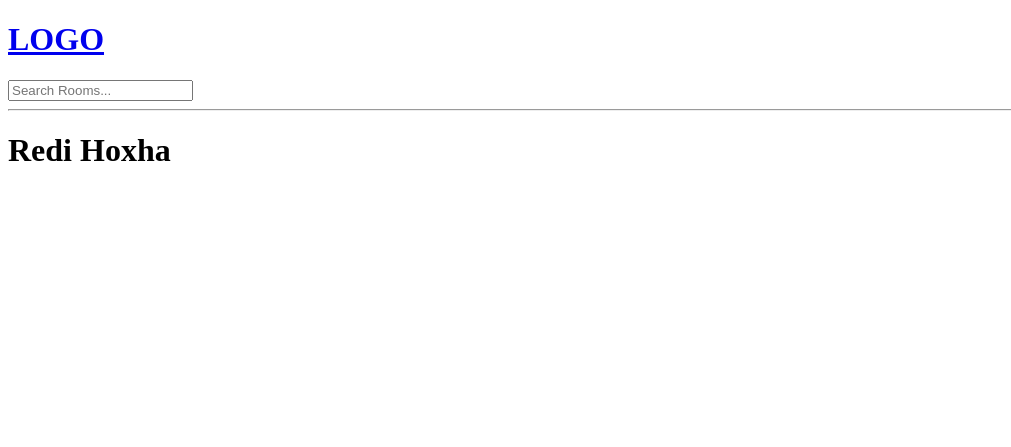
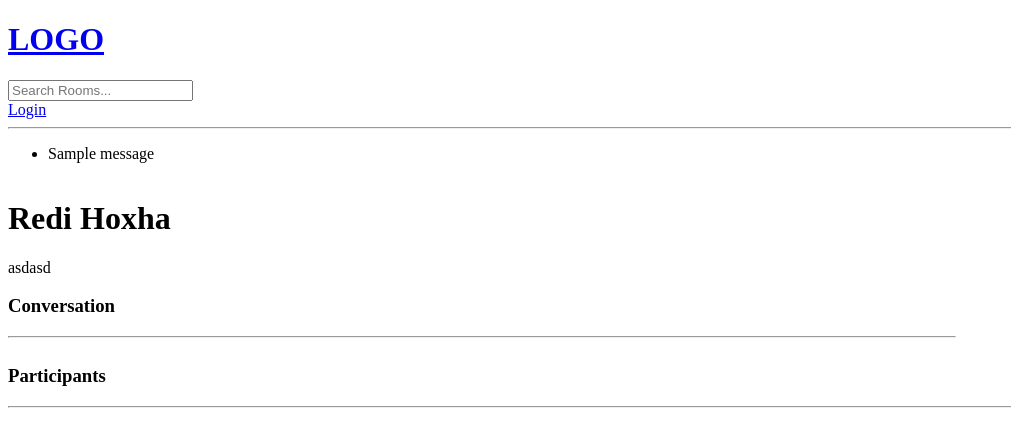
Before and after one commit to redih1994/studybud, a Django app: page /room/6/ in a window 1280 px wide. Shown: the top 447 px of the page, without its empty margins (0-1011 px from the left). Run offline with Django 4.2, Linux system fonts and the light colour scheme; data comes from the database, SQL or seed files in the repository; both versions use the stored data as it was after the commit; one stand-in notice (Sample message) is shown.

Commit message:
Create a login interface for the users, adding user permissions, adding messages to the rooms and participants.

```diff
--- a/base/models.py
+++ b/base/models.py
@@ -13,7 +13,7 @@ class Room(models.Model):
     topic = models.ForeignKey(Topic, on_delete=models.SET_NULL, null=True)
     name = models.CharField(max_length=200)
     description = models.TextField(null=True, blank=True)
-    #participants =
+    participants = models.ManyToManyField(User, related_name='participants', blank=True)
     updated = models.DateTimeField(auto_now=True)
     created = models.DateTimeField(auto_now_add=True)
 
--- a/base/templates/base/delete.html
+++ b/base/templates/base/delete.html
@@ -5,7 +5,7 @@
 
 <form method="POST" action="">
   {% csrf_token %}
-  <p>Are you sure that you want to delete the room "{{obj}}"?</p>
+  <p>Are you sure that you want to delete the "{{obj}}"?</p>
   <div>
       <a href="{{request.META.HTTP_REFERER}}">Go Back</a>
       <input type="submit" value="Confirm"/>
--- a/base/templates/base/home.html
+++ b/base/templates/base/home.html
@@ -27,8 +27,10 @@
         <a href="{% url 'create-room' %}">Create Room</a>
         {% for room in rooms %}
         <div>
+            {% if request.user == room.host %}
             <a href="{% url 'update-room' room.id %}">Edit</a>
             <a href="{% url 'delete-room' room.id %}">Delete</a>
+            {% endif %}
             <span>@{{ room.host.username }}</span>
             <h5>{{room.id}} -- <a href="{% url 'room' room.id %}">{{room.name}}</a></h5>
             <small>{{ room.topic.name }}</small>
--- a/base/templates/base/main.html
+++ b/base/templates/base/main.html
@@ -7,6 +7,14 @@
 <body>
         {% include 'base/navbar.html' %}
 
+        {% if messages %}
+            <ul class="messages">
+                {% for message in messages %}
+                <li>{{ message }}</li>
+                {% endfor %}
+        </ul>
+        {% endif %}
+
         {% block content %}
 
         {% endblock %}
--- a/base/templates/base/navbar.html
+++ b/base/templates/base/navbar.html
@@ -8,4 +8,11 @@
     </label>
 </form>
 
+{% if request.user.is_authenticated %}
+<p>Hello {{ request.user }}</p>
+<a href="{% url 'logout' %}">Logout</a>
+{% else %}
+<a href="{% url 'login' %}">Login</a>
+{% endif %}
+
 <hr>
--- a/base/templates/base/room.html
+++ b/base/templates/base/room.html
@@ -1,5 +1,53 @@
 {% extends 'base/main.html' %}
 
 {% block content %}
-<h1>{{room.name}}</h1>
+
+<style>
+    .room-container{
+        display: grid;
+        grid-template-columns: 3fr 1fr;
+    }
+</style>
+
+<div class="room-container">
+    <div>
+        <h1>{{room.name}}</h1>
+            <p>{{ room.description }}</p>
+
+
+            <div class="comment-wrapper">
+                <h3>Conversation</h3>
+                <hr>
+                {% for message in room_messages %}
+                    <div>
+                        {% if request.user == message.user %}
+                        <a href="{% url 'delete-message' message.id%}">Delete</a>
+                        {% endif %}
+                        <small>@{{ message.user }}   {{ message.created|timesince }} ago</small>
+                        <p>{{ message.body }}</p>
+                        <hr>
+
+                    </div>
+                {% endfor %}
+            </div>
+            {% if request.user.is_authenticated %}
+            <div class="comment-form">
+                <form method="POST" action="">
+                    {% csrf_token %}
+                    <input type="text" name="body" placeholder="Write your message here...">
+                </form>
+            {% endif %}
+            </div>
+    </div>
+    <div>
+        <h3>Participants</h3>
+        <hr>
+        {% for participant in participants %}
+        <div>
+                        <p>@{{ participant.username }}</p>
+
+                    </div>
+        {% endfor %}
+    </div>
+</div>
 {% endblock content %}
--- a/base/urls.py
+++ b/base/urls.py
@@ -2,9 +2,13 @@ from django.urls import path
 from . import views
 
 urlpatterns = [
+    path('login/', views.loginPage, name="login"),
+    path('logout/', views.logoutUser, name="logout"),
+    path('register/', views.registerPage, name="register"),
     path('', views.home, name="home"),
     path('room/<str:pk>/', views.room, name="room"),
     path('create-room', views.createRoom, name="create-room"),
     path('update-room/<str:pk>', views.updateRoom, name="update-room"),
-    path('delete-room/<str:pk>', views.deleteRoom, name="delete-room")
+    path('delete-room/<str:pk>', views.deleteRoom, name="delete-room"),
+    path('delete-message/<str:pk>', views.deleteMessage, name="delete-message"),
 ]
--- a/base/views.py
+++ b/base/views.py
@@ -1,7 +1,13 @@
 from django.shortcuts import render, redirect
-from .models import Room, Topic
+from .models import Room, Topic, Message
 from .forms import RoomForm
 from django.db.models import Q
+from django.contrib.auth.models import User
+from django.contrib import messages
+from django.contrib.auth import authenticate, login, logout
+from django.contrib.auth.decorators import login_required
+from django.http import HttpResponse
+from django.contrib.auth.forms import UserCreationForm
 
 
 # rooms = [
@@ -10,8 +16,51 @@ from django.db.models import Q
 #     {'id': 3, 'name': 'Learn HTML'},
 # ]
 
+def loginPage(request):
+    page = 'login'
+    if request.user.is_authenticated:
+        return redirect('home')
 
-# Create your views here.
+    if request.method == 'POST':
+        username = request.POST.get('username').lower()
+        password = request.POST.get('password')
+        try:
+            user = User.objects.get(username=username)
+        except:
+            messages.error(request, "User does not exist.")
+
+        user = authenticate(request, username=username, password=password)
+
+        if user is not None:
+            login(request, user)
+            return redirect('home')
+        else:
+            messages.error(request, "Username OR password does not exist.")
+    context = {'page': page}
+    return render(request, 'base/login_register.html', context)
+
+
+def logoutUser(request):
+    logout(request)
+    return redirect('home')
+
+def registerPage(request):
+    form = UserCreationForm()
+
+    if request.method == 'POST':
+        form = UserCreationForm(request.POST)
+        if form.is_valid():
+            user = form.save(commit=False)
+            user.username = user.username.lower()
+            user.save()
+            login(request, user)
+            return redirect('home')
+        else:
+            messages.error(request, 'An error occurred during registration.')
+
+    return render(request, 'base/login_register.html', {'form': form})
+
+
 def home(request):
     q = request.GET.get('q') if request.GET.get('q') is not None else ''
     rooms = Room.objects.filter(
@@ -28,10 +77,21 @@ def home(request):
 
 def room(request, pk):
     room = Room.objects.get(id=pk)
-    context = {'room': room}
+    room_messages = room.message_set.all().order_by('-created')
+    participants = room.participants.all()
+    if request.method == 'POST':
+        message = Message.objects.create(
+            user=request.user,
+            room=room,
+            body=request.POST.get('body')
+        )
+        room.participants.add(request.user)
+        return redirect('room', pk=room.id)
+    context = {'room': room, 'room_messages': room_messages, 'participants': participants}
     return render(request, 'base/room.html', context)
 
 
+@login_required(login_url='login')
 def createRoom(request):
     form = RoomForm()
     if request.method == 'POST':
@@ -43,9 +103,14 @@ def createRoom(request):
     return render(request, 'base/room_form.html', context)
 
 
+@login_required(login_url='login')
 def updateRoom(request, pk):
     room = Room.objects.get(id=pk)
     form = RoomForm(instance=room)
+
+    if request.user != room.host:
+        return HttpResponse('You do not have permissions to update the room.')
+
     if request.method == 'POST':
         form = RoomForm(request.POST, instance=room)
         if form.is_valid():
@@ -55,9 +120,25 @@ def updateRoom(request, pk):
     return render(request, 'base/room_form.html', context)
 
 
+@login_required(login_url='login')
 def deleteRoom(request, pk):
     room = Room.objects.get(id=pk)
+
+    if request.user != room.host:
+        return HttpResponse('You do not have permissions to update the room.')
+
     if request.method == 'POST':
         room.delete()
         return redirect('home')
     return render(request, 'base/delete.html', {'obj': room})
+
+@login_required(login_url='login')
+def deleteMessage(request, pk):
+    message = Message.objects.get(id=pk)
+    if request.user != message.user:
+        return HttpResponse('You do not have permissions to delete the message.')
+
+    if request.method == 'POST':
+        message.delete()
+        return redirect('home')
+    return render(request, 'base/delete.html', {'obj': message})
```
Also changed, not shown: base/templates/base/login_register.html (added, +43 -0 lines), base/migrations/0003_alter_room_options_room_participants.py (added), db.sqlite3.
